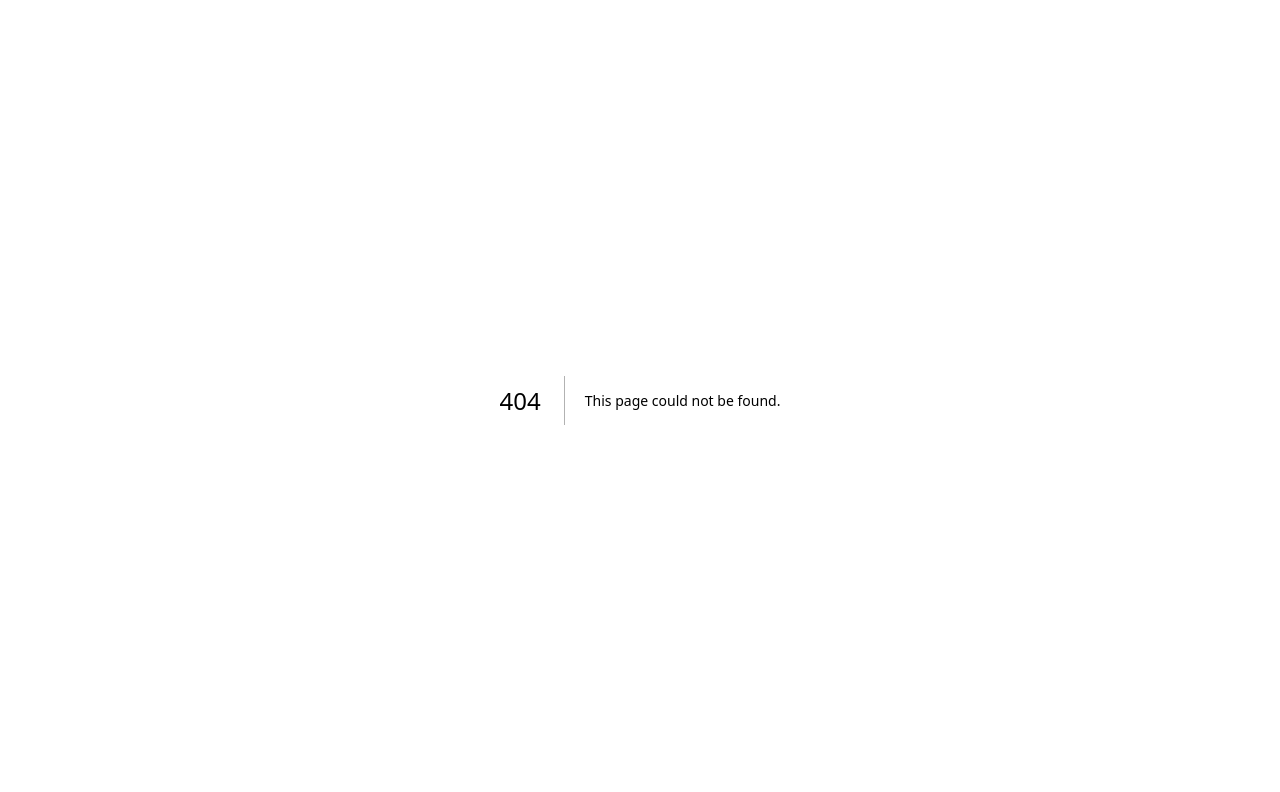
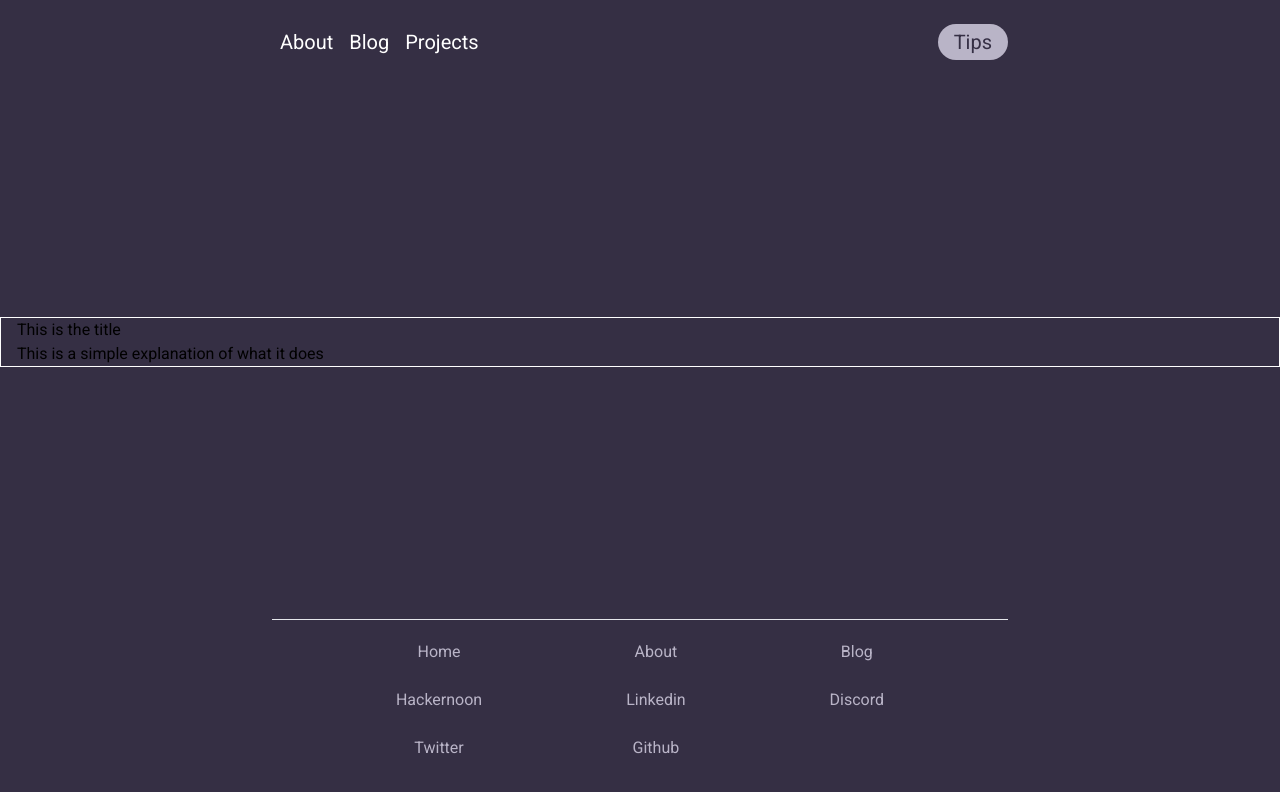
Before and after one commit to thrila/my-website, a Next.js app: page /projects in a window 1280 px wide. Before the commit this address had no page. Shown: the top 792 px of the page. Built offline with nearby package versions, Linux system fonts and the light colour scheme.

Commit message:
feat: update personal info

```diff
--- /dev/null
+++ b/src/app/components/aboutComponents/projectSection/projectCard.tsx
@@ -0,0 +1,15 @@
+import Link from 'next/link'
+import React from 'react'
+
+const Card = () => {
+  return (
+    <div className='border-white border container mx-auto '>
+      <Link href='#' className=''>
+        <h1> This is the title</h1>
+        <p>This is a simple explanation of what it does </p>
+      </Link>
+    </div>
+  )
+}
+
+export default Card
--- a/src/app/components/hero.tsx
+++ b/src/app/components/hero.tsx
@@ -9,7 +9,7 @@ export const Hero = () => {
       < div className='flex justify-around md:justify-between flex-col-reverse md:flex-row ' >
         <div className='pr-auto md:w-1/2'>
           <div className=' my-3'>
-            <h1 className='font-bold font-serif text-3xl md:text-5xl text-custom-text'>Ifeanyi Ndubuizu</h1>
+            <h1 className='font-bold font-serif text-3xl md:text-5xl text-custom-text'>Michael Emmanuel</h1>
           </div>
           <div className='w-auto md:pr-5'>
             <p className=' text-left font-normal text-custom-text'> Student of Engineering,<Link className='text-text-light' href='www.github.com/thrila'>Developer </Link>  Linux and Open Source enthausist this is some extra text to make sure it works how i want</p>
--- /dev/null
+++ b/src/app/projects/page.tsx
@@ -0,0 +1,17 @@
+import React from 'react'
+import Card from '../components/aboutComponents/projectSection/projectCard'
+import NavBar from '../components/header/navbar'
+import Footer from '../components/footer/footer'
+
+
+const Projects = () => {
+  return (
+    <div className="flex flex-col min-h-screen  font-sans bg-custom-background  justify-between items-stretch">
+      <NavBar />
+      <Card />
+      <Footer />
+    </div>
+  )
+}
+
+export default Projects
```
Also changed, not shown: posts/01.md (renamed from posts/pre-rendering.md).
